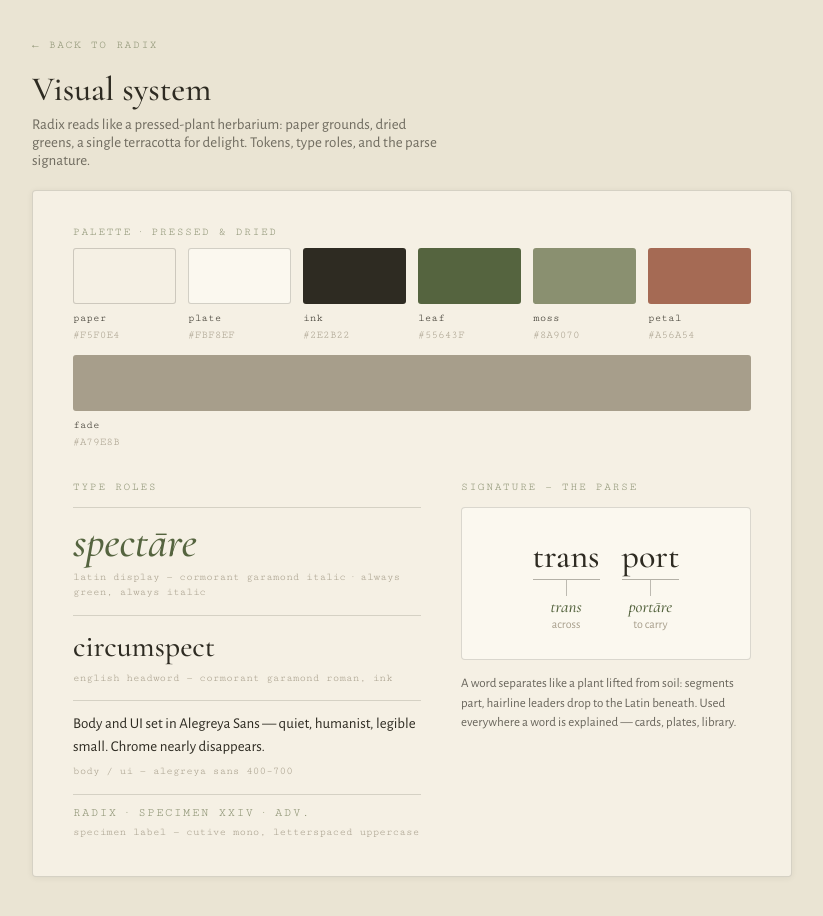
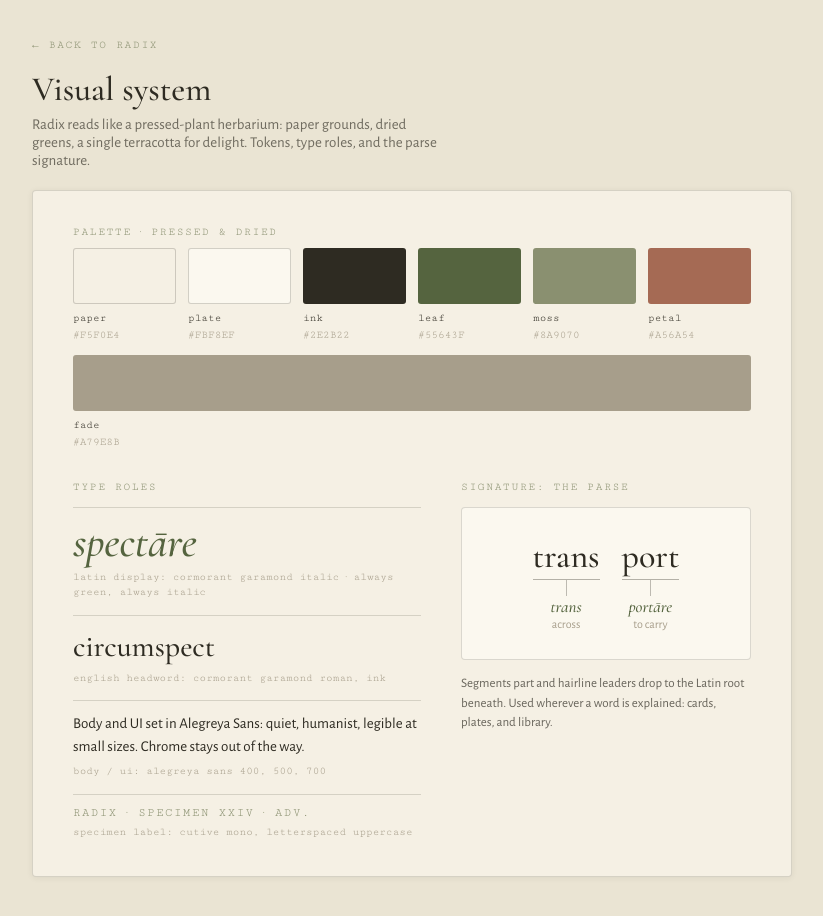
Before and after one commit to stannrodriguez/verbena, a plain HTML site: page styleguide.html in a window 1280 px wide. Shown: the whole page, without its empty margins (228-1051 px from the left). Drawn offline with nearby package versions, Linux system fonts and the light colour scheme.

Commit message:
copy: root (Neon audit 3/3) (#8)

```diff
--- a/styleguide.html
+++ b/styleguide.html
@@ -3,8 +3,8 @@
 <head>
 <meta charset="utf-8">
 <meta name="viewport" content="width=device-width, initial-scale=1">
-<title>Radix — visual system</title>
-<meta name="description" content="Radix visual system — palette, type roles, and the parse signature.">
+<title>Radix: visual system</title>
+<meta name="description" content="Radix visual system: palette, type roles, and the parse signature.">
 <link rel="preconnect" href="https://fonts.googleapis.com">
 <link rel="preconnect" href="https://fonts.gstatic.com" crossorigin>
 <link href="https://fonts.googleapis.com/css2?family=Alegreya+Sans:ital,wght@0,400;0,500;0,700;1,400&family=Cormorant+Garamond:ital,wght@0,500;0,600;1,500;1,600&family=Cutive+Mono&display=swap" rel="stylesheet">
@@ -101,22 +101,22 @@
       <!-- Type roles -->
       <div class="col-a">
         <div class="eyebrow">Type roles</div>
-        <div class="role"><div class="r-latin">spectāre</div><div class="note">latin display — cormorant garamond italic · always green, always italic</div></div>
-        <div class="role"><div class="r-head">circumspect</div><div class="note">english headword — cormorant garamond roman, ink</div></div>
-        <div class="role"><div class="r-body">Body and UI set in Alegreya Sans — quiet, humanist, legible small. Chrome nearly disappears.</div><div class="note">body / ui — alegreya sans 400–700</div></div>
-        <div class="role"><div class="r-spec">radix · specimen xxiv · adv.</div><div class="note">specimen label — cutive mono, letterspaced uppercase</div></div>
+        <div class="role"><div class="r-latin">spectāre</div><div class="note">latin display: cormorant garamond italic · always green, always italic</div></div>
+        <div class="role"><div class="r-head">circumspect</div><div class="note">english headword: cormorant garamond roman, ink</div></div>
+        <div class="role"><div class="r-body">Body and UI set in Alegreya Sans: quiet, humanist, legible at small sizes. Chrome stays out of the way.</div><div class="note">body / ui: alegreya sans 400, 500, 700</div></div>
+        <div class="role"><div class="r-spec">radix · specimen xxiv · adv.</div><div class="note">specimen label: cutive mono, letterspaced uppercase</div></div>
       </div>
 
       <!-- Signature -->
       <div class="col-b">
-        <div class="eyebrow">Signature — the parse</div>
+        <div class="eyebrow">Signature: the parse</div>
         <div class="sig">
           <div class="sig-row">
             <div class="seg"><div class="surface">trans</div><div class="leader"></div><div class="root">trans</div><div class="gl">across</div></div>
             <div class="seg"><div class="surface">port</div><div class="leader"></div><div class="root">portāre</div><div class="gl">to carry</div></div>
           </div>
         </div>
-        <div class="caption">A word separates like a plant lifted from soil: segments part, hairline leaders drop to the Latin beneath. Used everywhere a word is explained — cards, plates, library.</div>
+        <div class="caption">Segments part and hairline leaders drop to the Latin root beneath. Used wherever a word is explained: cards, plates, and library.</div>
       </div>
     </div>
   </div>
```
Also changed, not shown: site.webmanifest.
